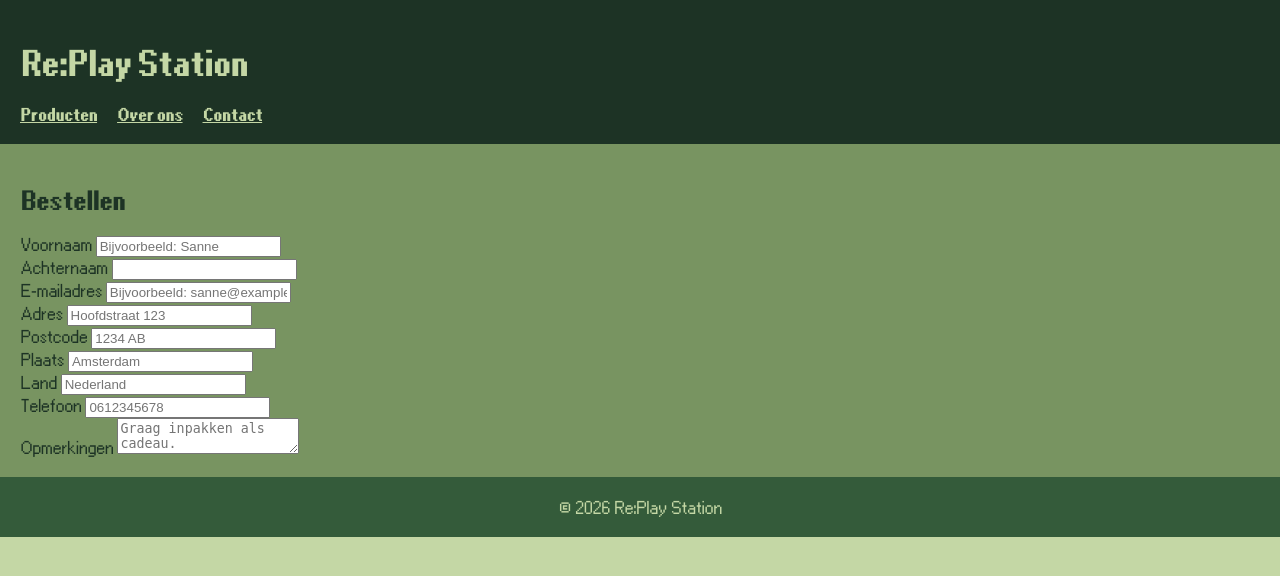
After one commit to chairdev/P2-260065, a PHP site: page /order.html in a window 1280 px wide. The commit adds this page. Shown: the top 576 px of the page. Run offline with PHP 8.4, Linux system fonts and the light colour scheme.

Commit message:
get started on this boooooooooooooooooooooolsheet

```diff
--- /dev/null
+++ b/mijn_webshop/order.html
@@ -0,0 +1,69 @@
+<!DOCTYPE html>
+<html lang="nl">
+<head>
+    <meta charset="UTF-8">
+    <meta name="viewport" content="width=device-width, initial-scale=1.0">
+    <title>Re:Play Station</title>
+    <link rel="stylesheet" href="css/style.css">
+</head>
+<body>
+    <div id="container">
+        <header>
+            <h1>Re:Play Station</h1>
+            <nav>
+                <ul>
+                    <li><a href="#">Producten</a></li>
+                    <li><a href="#">Over ons</a></li>
+                    <li><a href="#">Contact</a></li>
+                </ul>
+            </nav>
+        </header>
+
+        <main>
+            <h2>Bestellen</h2>
+            <div class="veld">
+                <label for="voornaam">Voornaam</label>
+                <input type="text" id="voornaam" name="voornaam" placeholder="Bijvoorbeeld: Sanne" required>
+            </div>
+
+            <div class="veld">
+                <label for="achternaam">Achternaam</label>
+                <input type="text" id="achternaam" name="achternaam" required>
+            </div>
+
+            <div class="veld">
+                <label for="email">E-mailadres</label>
+                <input type="email" id="email" name="email" placeholder="Bijvoorbeeld: sanne@example.com" required>
+            </div>
+            <div class="veld">
+                <label for="adres">Adres</label>
+                <input type="text" id="adres" name="adres" placeholder="Hoofdstraat 123" required>
+            </div>
+            <div class="veld">
+                <label for="postcode">Postcode</label>
+                <input type="text" id="postcode" name="postcode" placeholder="1234 AB" required>
+            </div>
+            <div class="veld">
+                <label for="plaats">Plaats</label>
+                <input type="text" id="plaats" name="plaats" placeholder="Amsterdam" required>
+            </div>
+            <div class="veld">
+                <label for="land">Land</label>
+                <input type="text" id="land" name="land" placeholder="Nederland" required>
+            </div>
+            <div class="veld">
+                <label for="telefoon">Telefoon</label>
+                <input type="tel" id="telefoon" name="telefoon" placeholder="0612345678" required>
+            </div>
+            <div class="veld">
+                <label for="opmerkingen">Opmerkingen</label>
+                <textarea id="opmerkingen" name="opmerkingen" placeholder="Graag inpakken als cadeau."></textarea>
+            </div>
+        </main>
+
+        <footer>
+            &copy; 2026 Re:Play Station
+        </footer>
+    </div>
+</body>
+</html>
```
Also changed, not shown: mijn_webshop/css/style.css (line endings or trailing spaces).
